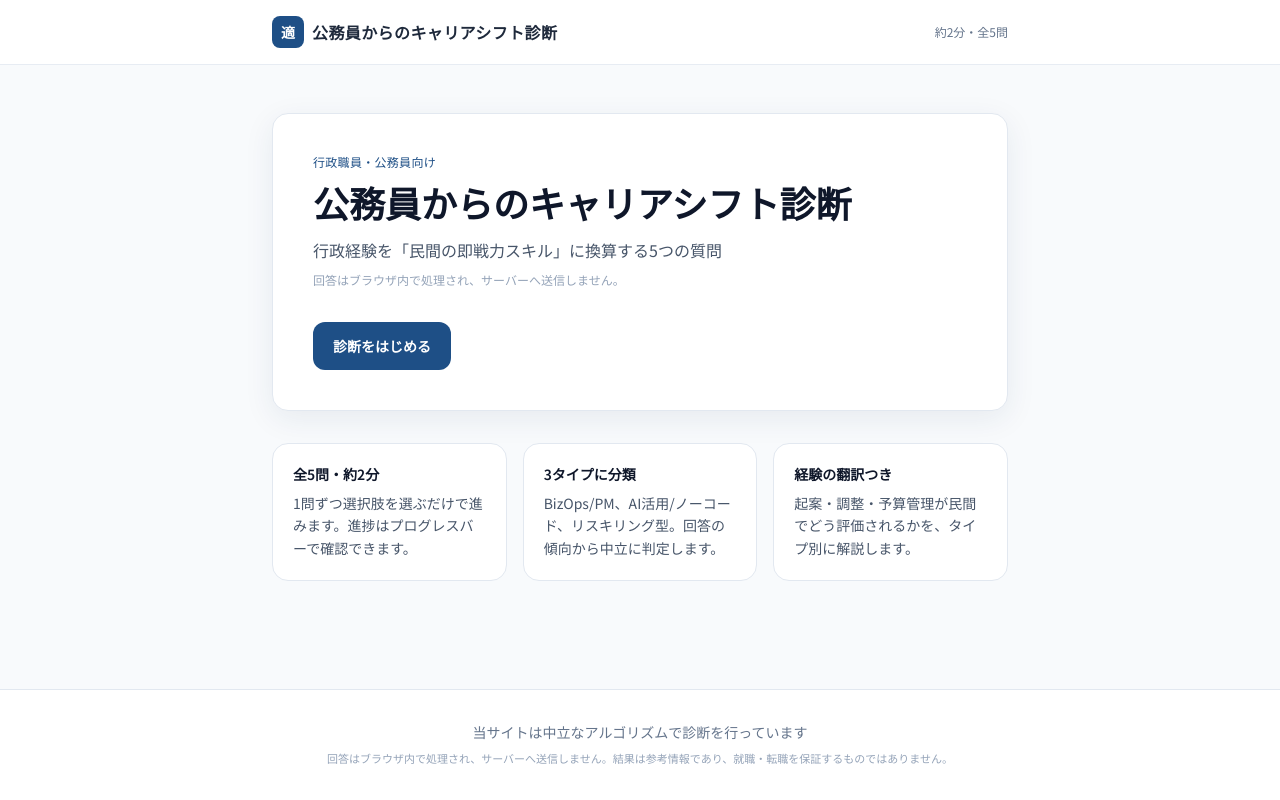
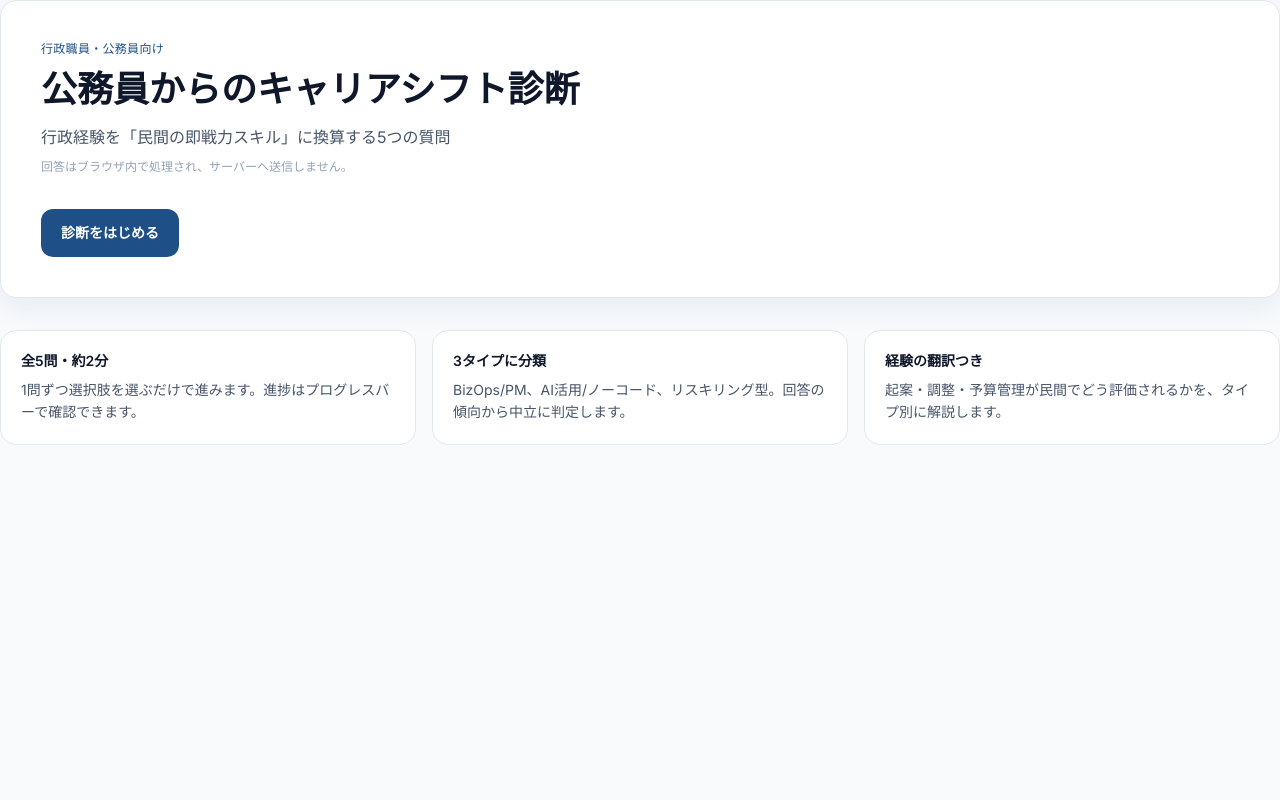
Before and after one commit to kuri-chan/public-career-app, a Next.js app: page / in a window 1280 px wide. Built offline with nearby package versions, Linux system fonts and the light colour scheme.

Commit message:
Add GA4 tag with measurement ID G-Z2EDPM4P7Y

```diff
--- a/app/layout.tsx
+++ b/app/layout.tsx
@@ -1,44 +1,27 @@
-import type { Metadata, Viewport } from "next";
-import { Noto_Sans_JP } from "next/font/google";
-import { Footer } from "@/components/Footer";
-import { Header } from "@/components/Header";
+import type { Metadata } from "next";
+import { Inter } from "next/font/google";
+import { GoogleAnalytics } from "@next/third-parties/google";
 import "./globals.css";
 
-const notoSansJp = Noto_Sans_JP({
-  subsets: ["latin"],
-  weight: ["400", "500", "600", "700"],
-  variable: "--font-noto-sans-jp",
-  display: "swap",
-});
+const inter = Inter({ subsets: ["latin"] });
 
 export const metadata: Metadata = {
-  title: "公務員からのキャリアシフト診断",
-  description:
-    "行政経験を「民間の即戦力スキル」に換算する5つの質問。BizOps/PM、AI活用/ノーコード、リスキリング型の適性を診断します。",
-};
-
-export const viewport: Viewport = {
-  width: "device-width",
-  initialScale: 1,
-  themeColor: "#1e4f86",
+  title: "公務員キャリアシフト診断",
+  description: "あなたの公務員としての経験や強みを活かせる民間IT・Web系のキャリア適性を診断します。",
 };
 
 export default function RootLayout({
   children,
-}: Readonly<{
+}: {
   children: React.ReactNode;
-}>) {
+}) {
   return (
     <html lang="ja">
-      <body className={`${notoSansJp.variable} font-sans`}>
-        <div className="flex min-h-screen flex-col bg-slate-50">
-          <Header />
-          <main className="mx-auto w-full max-w-3xl flex-1 px-4 py-8 sm:py-12">
-            {children}
-          </main>
-          <Footer />
-        </div>
+      <body className={inter.className}>
+        {children}
       </body>
+      {/* GA4 測定タグ */}
+      <GoogleAnalytics gaId="G-Z2EDPM4P7Y" />
     </html>
   );
 }
--- a/package.json
+++ b/package.json
@@ -9,6 +9,7 @@
     "lint": "next lint"
   },
   "dependencies": {
+    "@next/third-parties": "^16.3.3",
     "autoprefixer": "^10.4.20",
     "next": "^15.1.6",
     "postcss": "^8.5.1",
```
Also changed, not shown: 1 other file (tests, documents, lock files or other folders).
